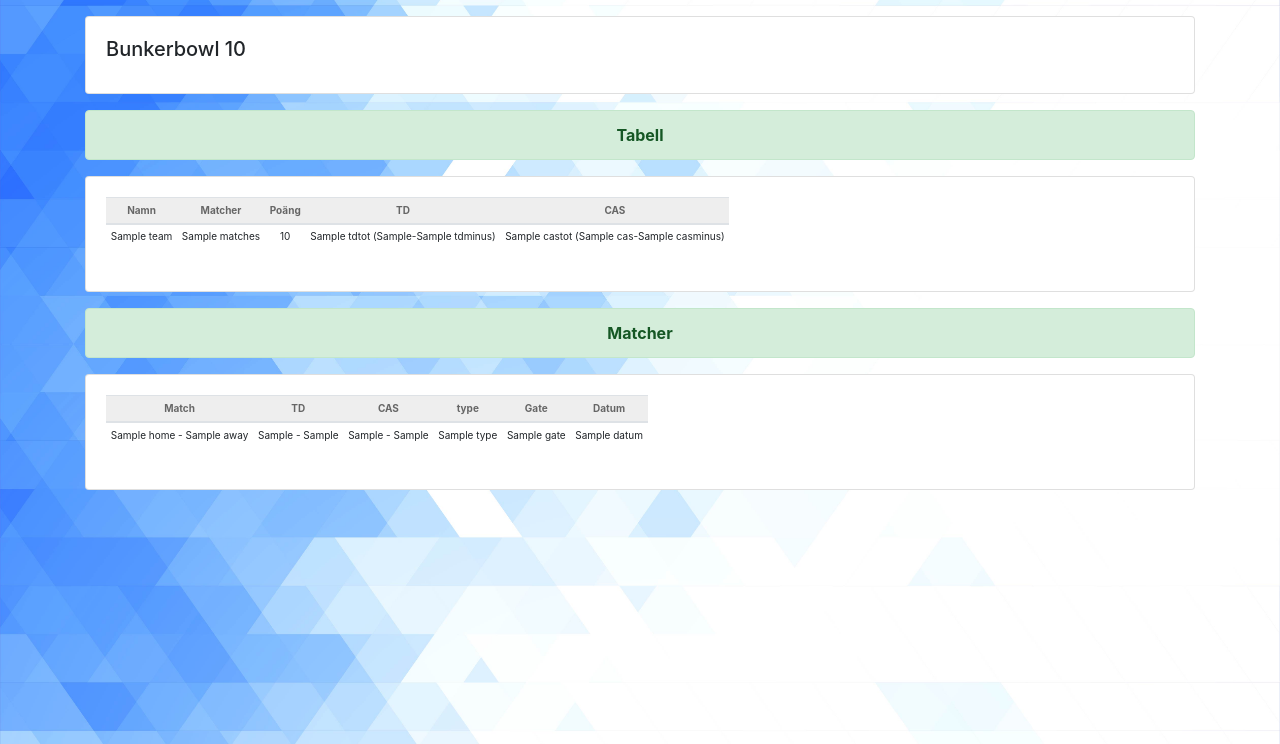
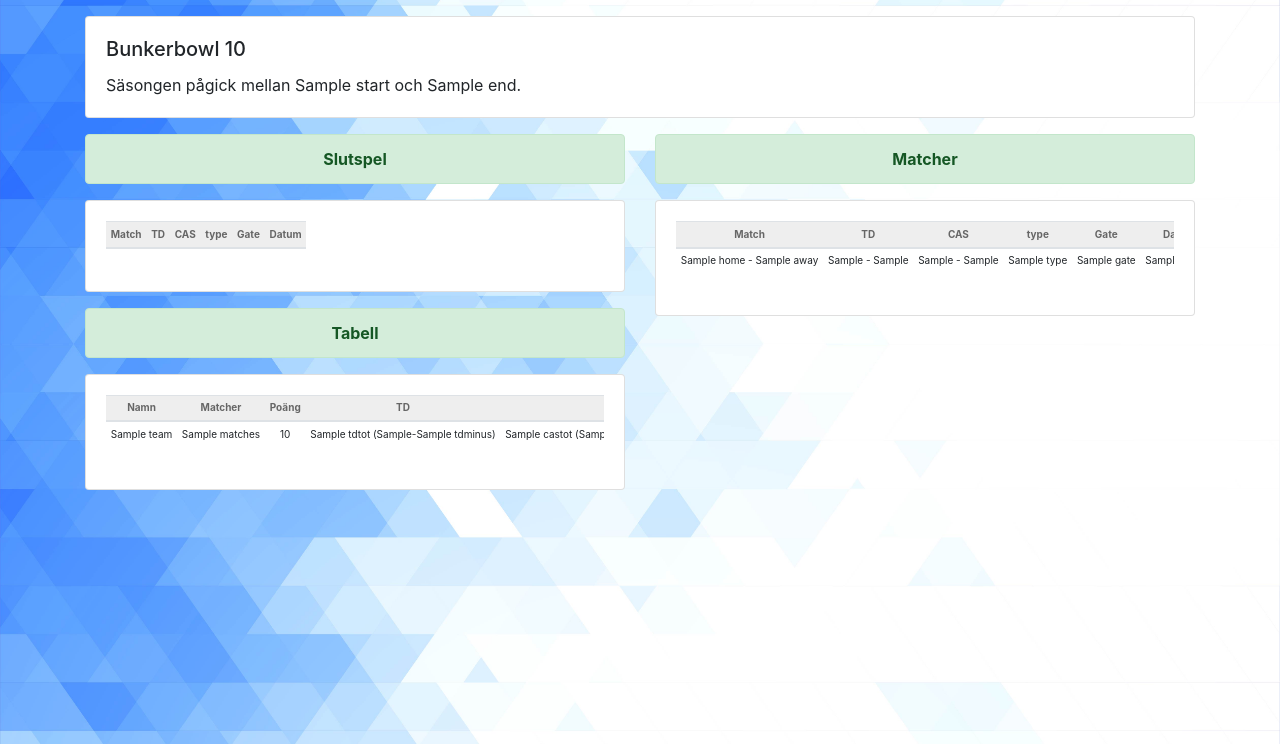
Before and after one commit to kvarak/bunkerbowl, a Flask app: template app/templates/season.html in a window 1280 px wide. Shown: the part 56-800 px from the top of the page. Run offline with Flask 2, Linux system fonts and the light colour scheme; the template is opened without the code that fills it: most values are stand-ins (such as "Sample title", 1, 10 or a date in 2020); lists and menus that the app fills with data are empty; some libraries are stand-ins or nearby versions.

Commit message:
rules and seasons

```diff
--- a/app/templates/season.html
+++ b/app/templates/season.html
@@ -12,6 +12,12 @@
           <p class="card-text">
             {% if season==3 %}
             <a href="{{ text }}">En rapport från Bunkerbowl säsong {{ season }} finns här.</a>
+            {% elif season==6 %}
+            Denna säsong startades {{ start }}, men fick lov att avbrytas pga Covid-19 pandemin.
+            {% elif season==currentseason %}
+            Denna säsong startades {{ start }} och är den nuvarande säsongen.
+            {% elif start %}
+            Säsongen pågick mellan {{ start }} och {{ end }}.
             {% endif %}
           </p>
         </div>
@@ -19,13 +25,65 @@
     </div>
   </div>
 
-  {% if sorted_teams %}
-
   <!-- Spacer -->
   <div class="row"><div class="col-sm"><p></p></div></div>
 
   <div class="row">
+
+
     <div class="col-sm" style="text-align: center;">
+
+
+      <div class="alert alert-success" role="alert">
+        <b>Slutspel</b>
+      </div>
+      <div class="card-deck">
+        <div class="card">
+          <div class="card-body">
+            <table class="table table-sm table-scroll sortable">
+
+              <thead>
+                <tr>
+                  <th scope="col" class="text-small">Match</th>
+                  <th scope="col" class="text-small">TD</th>
+                  <th scope="col" class="text-small">CAS</th>
+                  <th scope="col" class="text-small">type</th>
+                  <th scope="col" class="text-small">Gate</th>
+                  <th scope="col" class="text-small">Datum</th>
+                </tr>
+              </thead>
+              <tbody>
+
+                {% for m in slutspel %}
+                {% for game in data %}
+                {% if game.type == m %}
+                <tr>
+                  <td class="text-small">
+                    {% if game['winner'] == game['home'] %}<b>{% endif %}
+                    {{ game['home'] }}
+                    {% if game['winner'] == game['home'] %}</b>{% endif %}
+                    -
+                    {% if game['winner'] == game['away'] %}<b>{% endif %}
+                    {{ game['away'] }}
+                    {% if game['winner'] == game['away'] %}</b>{% endif %}
+                  </td>
+                  <td class="text-small">{{ game['home TD'] }} - {{ game['away TD'] }}</td>
+                  <td class="text-small">{{ game['home CAS'] }} - {{ game['away CAS'] }}</td>
+                  <td class="text-small">{{ game['type'] }}</td>
+                  <td class="text-small">{{ game['Gate'] }}</td>
+                  <td class="text-small">{{ game['Datum'] }}</td>
+                </tr>
+                {% endif %}
+                {% endfor %}
+                {% endfor %}
+                </tbody>
+            </table>
+          </div>
+        </div>
+      </div>
+
+      <p></p>
+
       <div class="alert alert-success" role="alert">
         <b>Tabell</b>
       </div>
@@ -59,17 +117,13 @@
           </div>
         </div>
       </div>
+
+
+
     </div>
-  </div>
 
-  {% endif %}
 
-  {% if data %}
 
-  <!-- Spacer -->
-  <div class="row"><div class="col-sm"><p></p></div></div>
-
-  <div class="row">
     <div class="col-sm" style="text-align: center;">
       <div class="alert alert-success" role="alert">
         <b>Matcher</b>
@@ -93,6 +147,7 @@
 
                 {% for game in data %}
                 {% if game.home != "" %}
+                {% if game.type != "final" and game.type != "semifinal" and game.type != "bronsmatch" %}
                 <tr>
                   <td class="text-small">
                     {% if game['winner'] == game['home'] %}<b>{% endif %}
@@ -110,6 +165,7 @@
                   <td class="text-small">{{ game['Datum'] }}</td>
                 </tr>
                 {% endif %}
+                {% endif %}
                 {% endfor %}
                 </tbody>
             </table>
@@ -119,8 +175,6 @@
     </div>
   </div>
 
-  {% endif %}
-
   <!-- Spacer -->
   <div class="row">
     <div class="col-sm"><p></p>
```
Also changed, not shown: app/routes.py (+47 -9 lines), app/templates/regler.html (+12 -4 lines).
